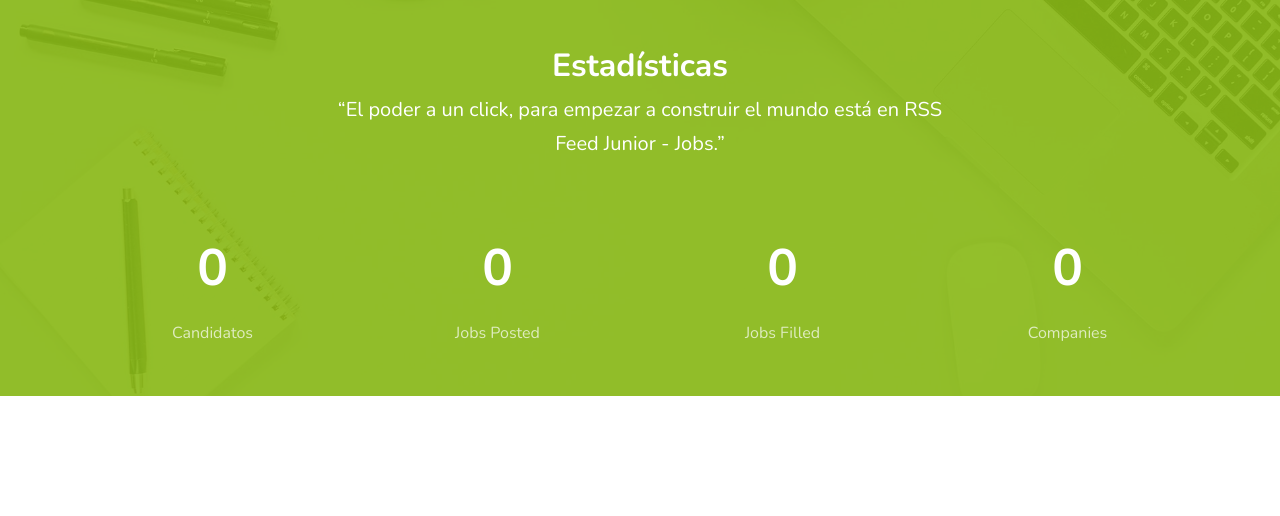
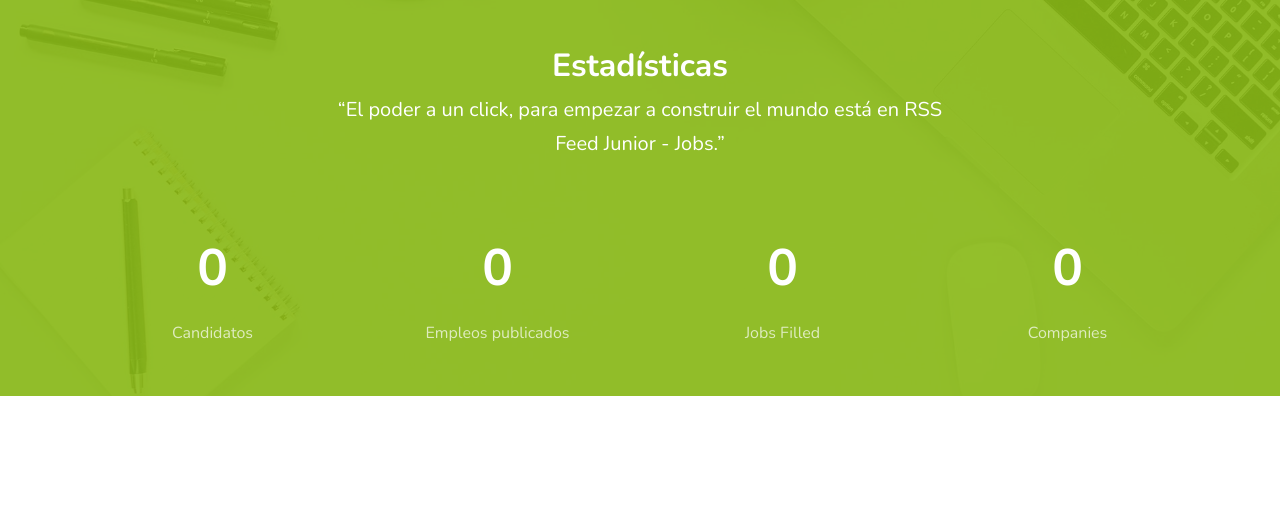
Before and after one commit to Rss-Feed-Junior-Jobs/Frontend, a Django app: page / in a window 1280 px wide. Shown: the part 901-1417 px from the top of the page. Run offline with Django 3.2, Linux system fonts and the light colour scheme; data that the repository does not hold is empty; some libraries are stand-ins or nearby versions; some web fonts are replaced.

Commit message:
Empleos publicados

```diff
--- a/template/jobapp/index.html
+++ b/template/jobapp/index.html
@@ -48,7 +48,7 @@
         <div class="d-flex align-items-center justify-content-center mb-2">
           <strong class="number" data-number="{{ total_jobs }}">0</strong>
         </div>
-        <span class="caption">Jobs Posted</span>
+        <span class="caption">Empleos publicados</span>
       </div>
 
       <div class="col-6 col-md-6 col-lg-3 mb-5 mb-lg-0">
```
